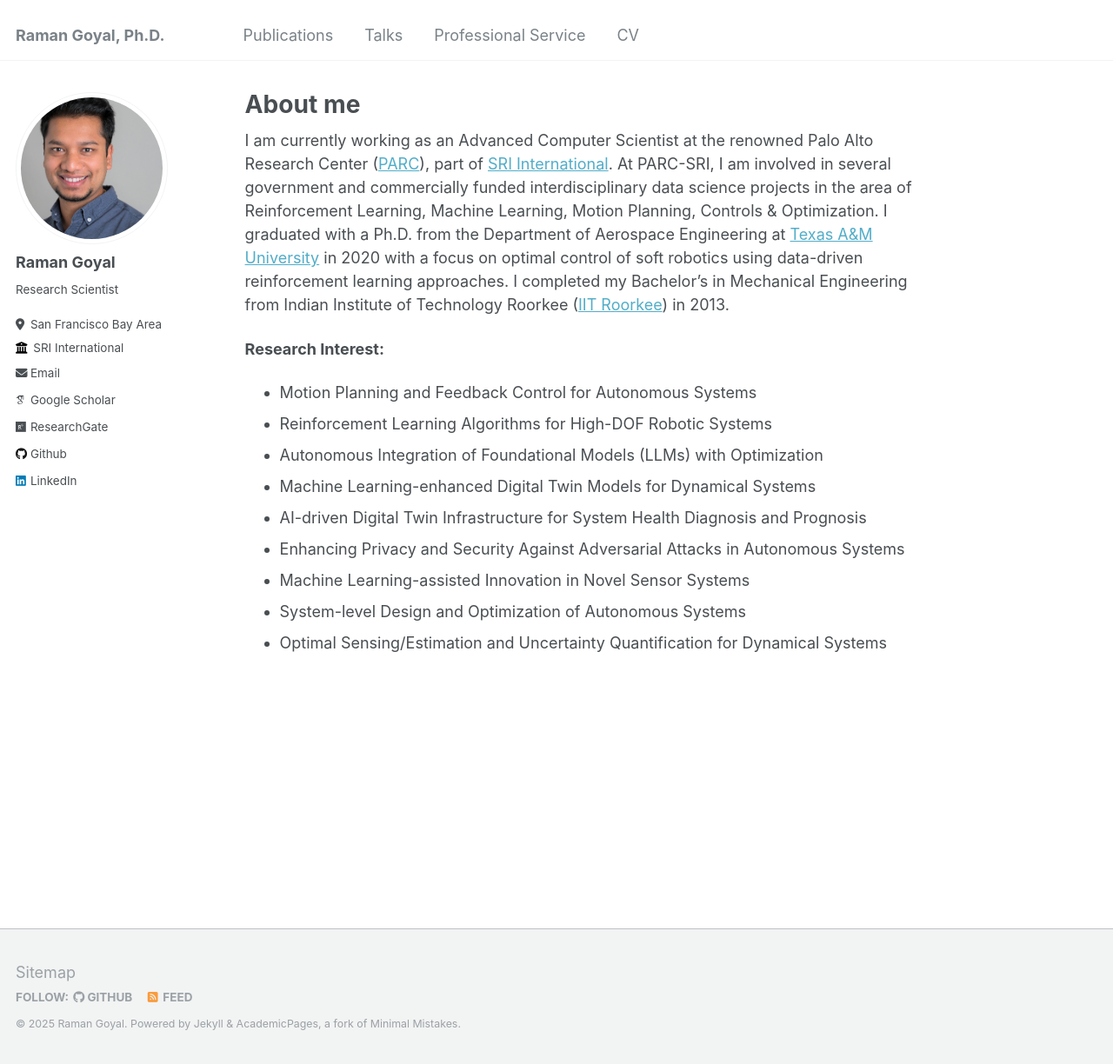
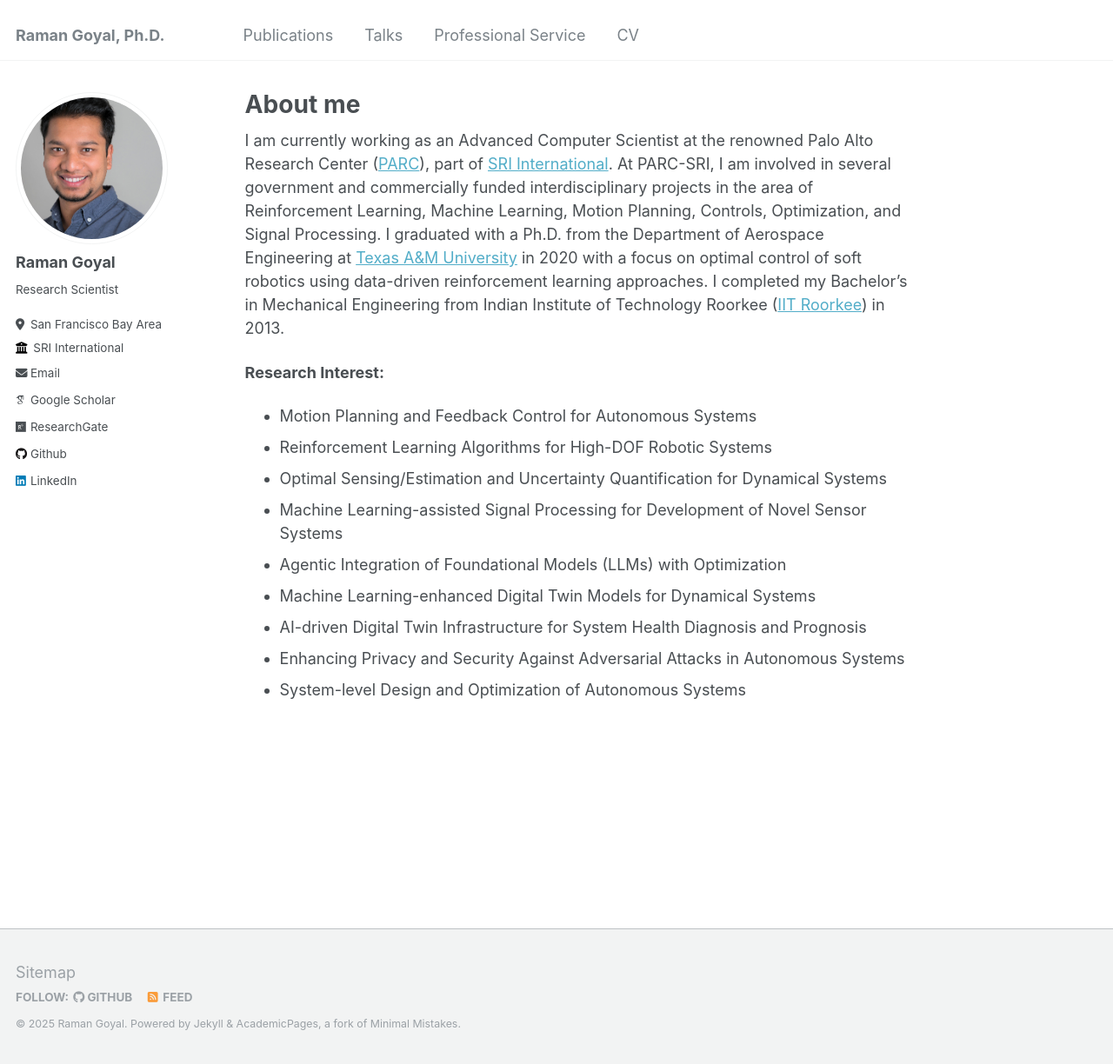
Before and after one commit to ramaniitrgoyal92/ramaniitrgoyal92.github.io, a Jekyll site: the page built from _pages/about.md, in a window 1280 px wide and 1224 px high. Shown: the whole window at 87% size. Built offline with Jekyll 4.4.1, drawn with Linux system fonts in a browser that asks for light colours; some web fonts are replaced.

Commit message:
updated about

```diff
--- a/_pages/about.md
+++ b/_pages/about.md
@@ -7,18 +7,18 @@ redirect_from:
   - /about.html
 ---
 
-I am currently working as an Advanced Computer Scientist at the renowned Palo Alto Research Center ([PARC](https://www.parc.com/)), part of [SRI International](https://www.sri.com/). At PARC-SRI, I am involved in several government and commercially funded interdisciplinary data science projects in the area of Reinforcement Learning, Machine Learning, Motion Planning, Controls & Optimization. I graduated with a Ph.D. from the Department of Aerospace Engineering at [Texas A&M University](https://engineering.tamu.edu/aerospace) in 2020 with a focus on optimal control of soft robotics using data-driven reinforcement learning approaches. I completed my Bachelor’s in Mechanical Engineering from Indian Institute of Technology Roorkee ([IIT Roorkee](https://www.iitr.ac.in/)) in 2013.
+I am currently working as an Advanced Computer Scientist at the renowned Palo Alto Research Center ([PARC](https://www.parc.com/)), part of [SRI International](https://www.sri.com/). At PARC-SRI, I am involved in several government and commercially funded interdisciplinary projects in the area of Reinforcement Learning, Machine Learning, Motion Planning, Controls, Optimization, and Signal Processing. I graduated with a Ph.D. from the Department of Aerospace Engineering at [Texas A&M University](https://engineering.tamu.edu/aerospace) in 2020 with a focus on optimal control of soft robotics using data-driven reinforcement learning approaches. I completed my Bachelor’s in Mechanical Engineering from Indian Institute of Technology Roorkee ([IIT Roorkee](https://www.iitr.ac.in/)) in 2013.
 
 **Research Interest:**
 * Motion Planning and Feedback Control for Autonomous Systems
 * Reinforcement Learning Algorithms for High-DOF Robotic Systems
-* Autonomous Integration of Foundational Models (LLMs) with Optimization
+* Optimal Sensing/Estimation and Uncertainty Quantification for Dynamical Systems
+* Machine Learning-assisted Signal Processing for Development of Novel Sensor Systems
+* Agentic Integration of Foundational Models (LLMs) with Optimization
 * Machine Learning-enhanced Digital Twin Models for Dynamical Systems
 * AI-driven Digital Twin Infrastructure for System Health Diagnosis and Prognosis
 * Enhancing Privacy and Security Against Adversarial Attacks in Autonomous Systems
-* Machine Learning-assisted Innovation in Novel Sensor Systems
 * System-level Design and Optimization of Autonomous Systems
-* Optimal Sensing/Estimation and Uncertainty Quantification for Dynamical Systems
 
 
 
```
Also changed, not shown: _pages/publications.md (+5 -0 lines).
